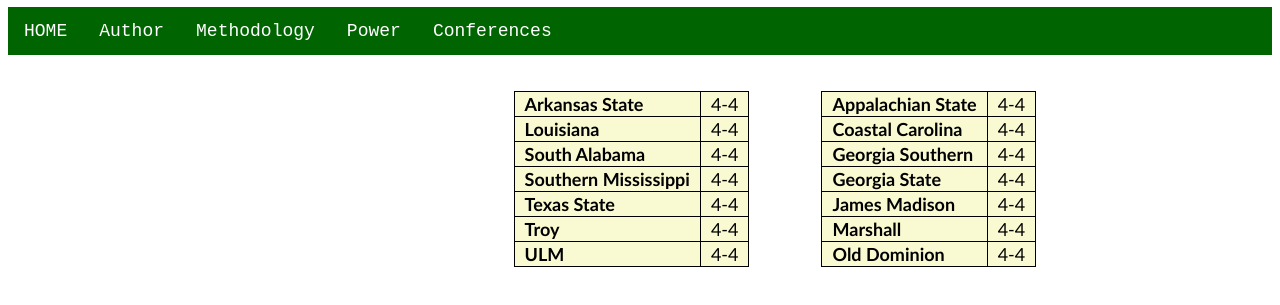
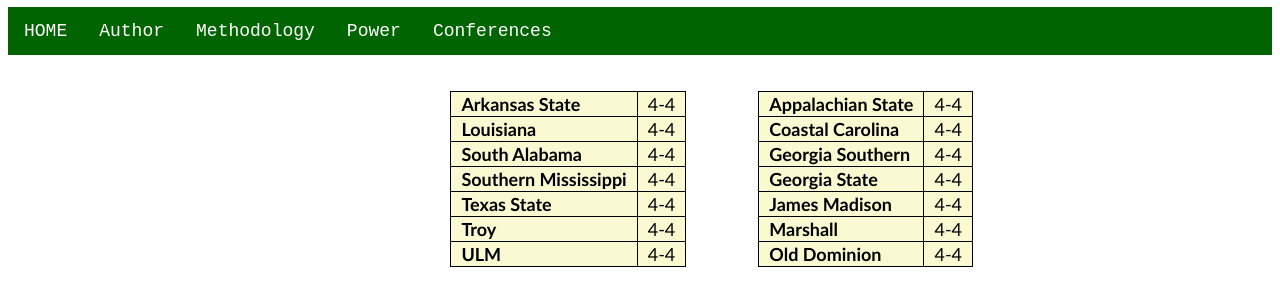
Before and after one commit to cfbmodel/cfbmodel.github.io, a plain HTML site: page consbc.htm in a window 1280 px wide. Shown: the part 57-362 px from the top of the page. Drawn offline with Linux system fonts and the light colour scheme.

Commit message:
Add files via upload

```diff
--- a/consbc.htm
+++ b/consbc.htm
@@ -23,7 +23,7 @@
 var x = document.getElementById("myNav");
 if (x.className === "hor") {x.className += " resp";} else {x.className = "hor";}}
 </script>
-<div style="float:left;margin: 2em 2em 2em 40%"><table style="background-color:#FAFAD2">
+<div style="float:left;margin: 2em 2em 2em 35%"><table style="background-color:#FAFAD2">
 <tr><th>	Arkansas State	</th><td>	4-4	</td></tr>
 <tr><th>	Louisiana	</th><td>	4-4	</td></tr>
 <tr><th>	South Alabama	</th><td>	4-4	</td></tr>
```
